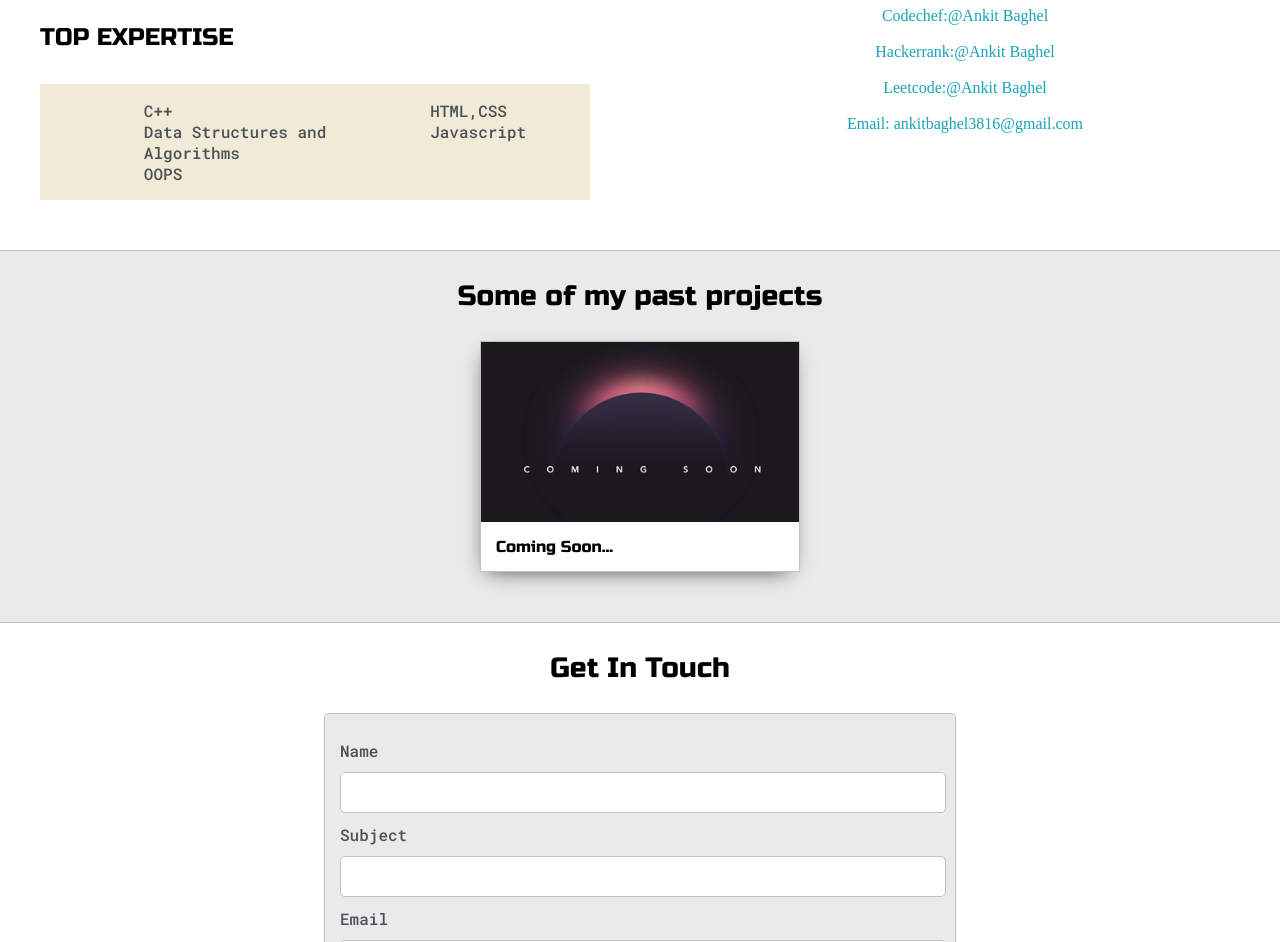
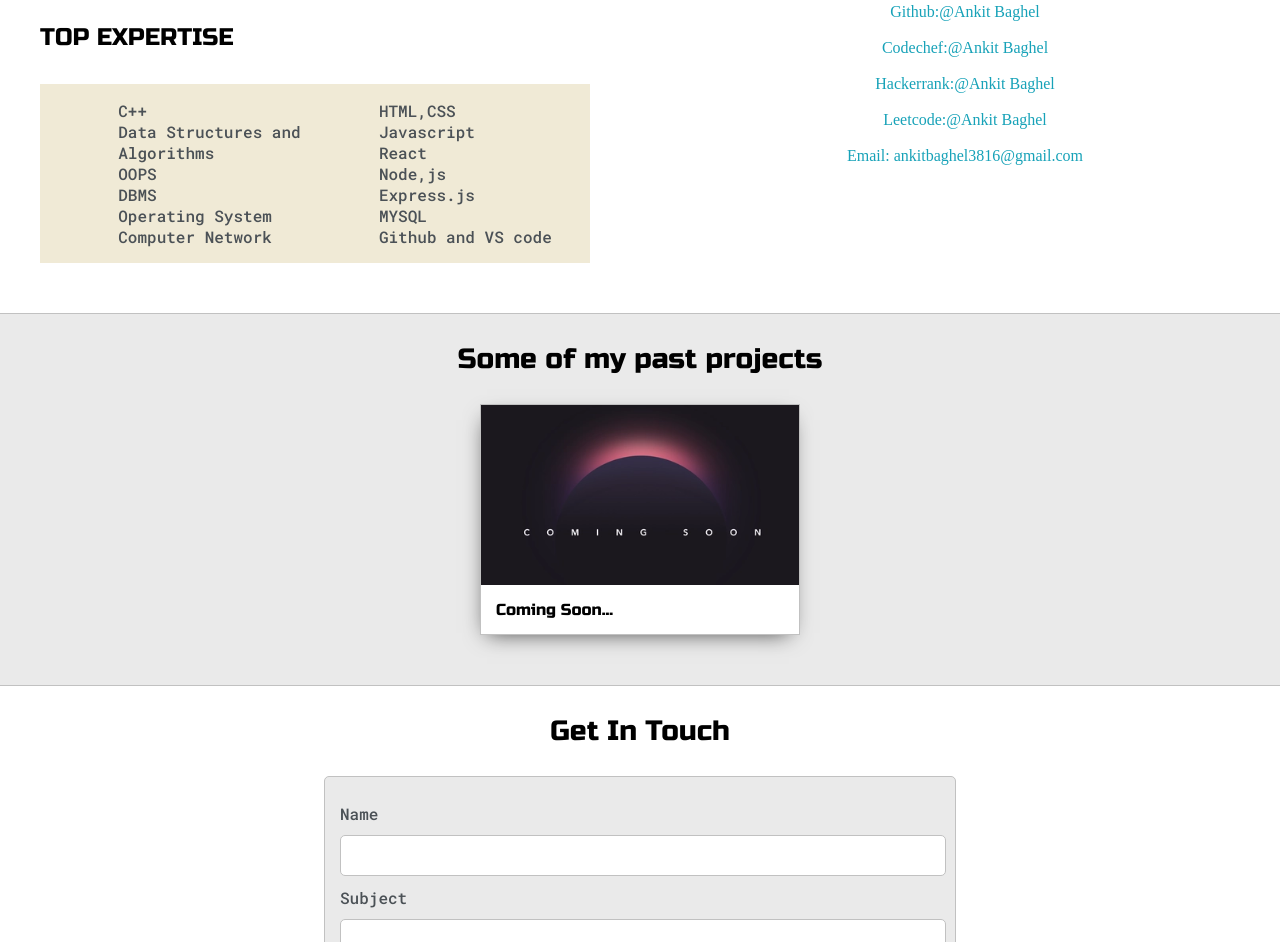
Before and after one commit to ankitbaghel01/Ankit_Baghel, a plain HTML site: page index.html in a window 1280 px wide. Shown: the part 1103-2045 px from the top of the page. Drawn offline with Linux system fonts and the light colour scheme.

Commit message:
Update index.html

```diff
--- a/index.html
+++ b/index.html
@@ -130,19 +130,19 @@
                                 <br> Algorithms
                             </li>
                             <li>OOPS</li>
-                            <!-- <li>DBMS</li>
+                          <li>DBMS</li>
                             <li>Operating System</li>
-                            <li>Computer Network</li> -->
+                            <li>Computer Network</li>
                         </ul>
 
                         <ul>
                             <li>HTML,CSS</li>
                             <li>Javascript</li>
-                            <!-- <li>React</li>
+                            <li>React</li>
                             <li>Node,js</li>
                             <li>Express.js</li>
                             <li>MYSQL</li>
-                            <li>Github and VS code</li> -->
+                            <li>Github and VS code</li>
                         </ul>
 
                     </div>
```
